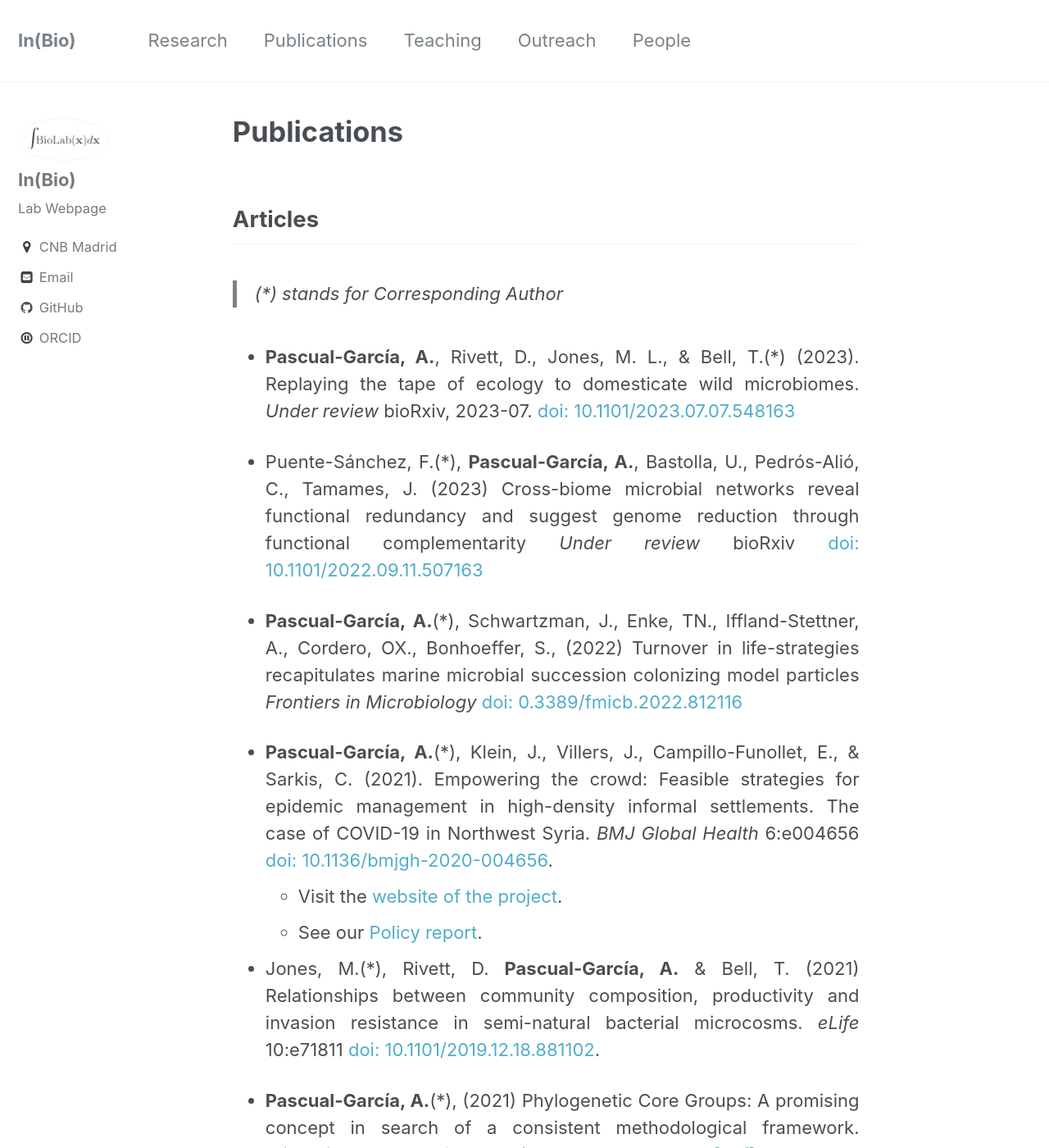
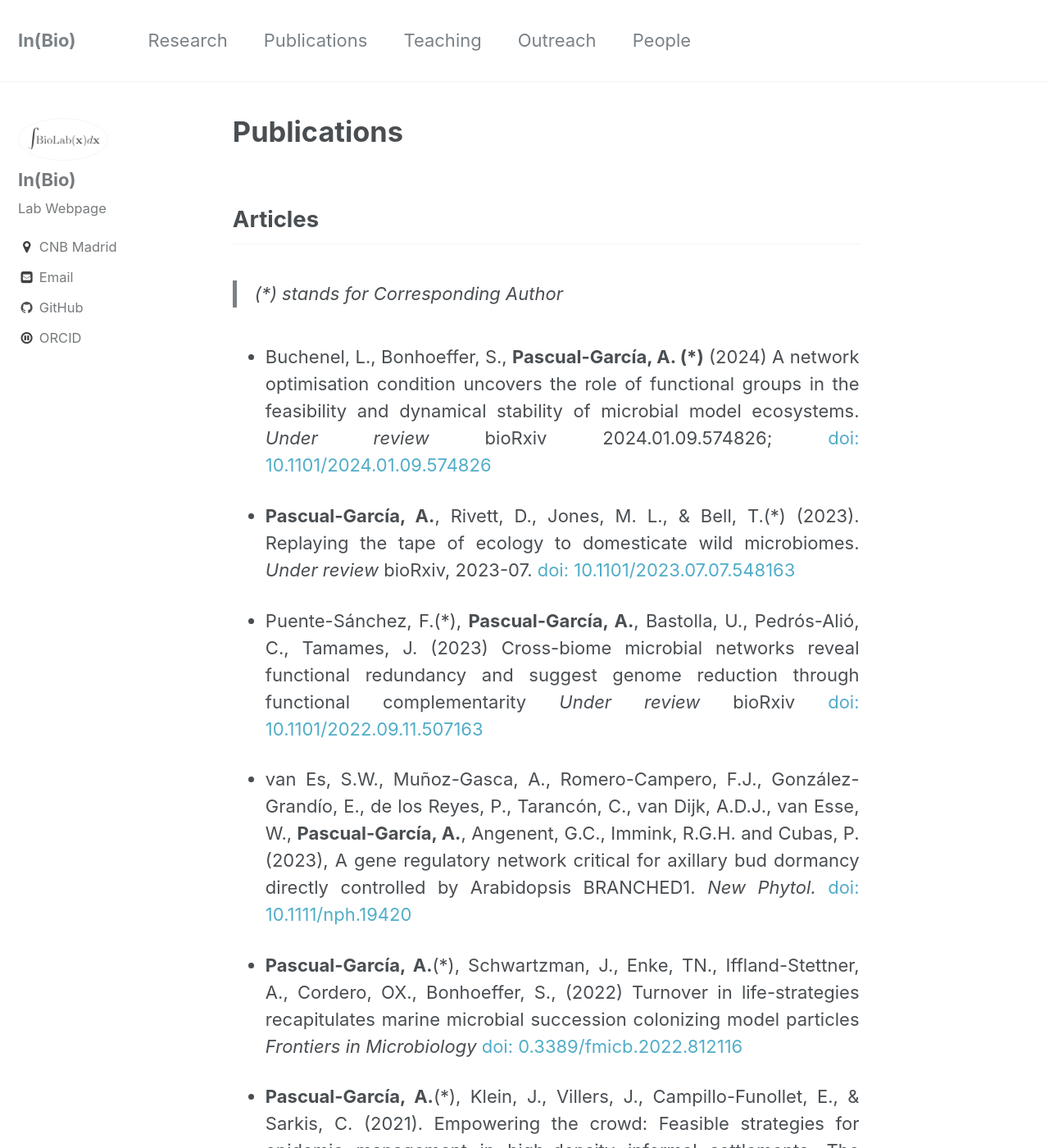
Before and after one commit to apascualgarcia/apascualgarcia.github.io, a Jekyll site: the page built from _pages/Publications.md, in a window 1280 px wide and 1400 px high. Shown: the whole window at 82% size. Built offline with Jekyll 4.4.1, drawn with Linux system fonts in a browser that asks for light colours.

Commit message:
update publications

```diff
--- a/_pages/Publications.md
+++ b/_pages/Publications.md
@@ -11,9 +11,13 @@ permalink: /_pages/Publications/
 ## Articles
 > (*) stands for Corresponding Author
 
+* Buchenel, L., Bonhoeffer, S., **Pascual-García, A. (*)** (2024) A network optimisation condition uncovers the role of functional groups in the feasibility and dynamical stability of microbial model ecosystems. _Under review_ bioRxiv 2024.01.09.574826; [doi: 10.1101/2024.01.09.574826](https://doi.org/10.1101/2024.01.09.574826)
+
 * **Pascual-García, A.**, Rivett, D., Jones, M. L., & Bell, T.(*) (2023). Replaying the tape of ecology to domesticate wild microbiomes. _Under review_ bioRxiv, 2023-07. [doi: 10.1101/2023.07.07.548163](https://doi.org/10.1101/2023.07.07.548163)
 
 * Puente-Sánchez, F.(*),  **Pascual-García, A.**, Bastolla, U., Pedrós-Alió, C., Tamames, J. (2023) Cross-biome microbial networks reveal functional redundancy and suggest genome reduction through functional complementarity _Under review_ bioRxiv [doi: 10.1101/2022.09.11.507163](https://doi.org/10.1101/2022.09.11.507163)
+
+* van Es, S.W., Muñoz-Gasca, A., Romero-Campero, F.J., González-Grandío, E., de los Reyes, P., Tarancón, C., van Dijk, A.D.J., van Esse, W., **Pascual-García, A.**, Angenent, G.C., Immink, R.G.H. and Cubas, P. (2023), A gene regulatory network critical for axillary bud dormancy directly controlled by Arabidopsis BRANCHED1. _New Phytol._  [doi: 10.1111/nph.19420](https://doi.org/10.1111/nph.19420)
 
 
 * **Pascual-García, A.**(*), Schwartzman, J., Enke, TN., Iffland-Stettner, A., Cordero, OX., Bonhoeffer, S., (2022)  Turnover in life-strategies recapitulates marine microbial succession colonizing model particles _Frontiers in Microbiology_ [doi: 0.3389/fmicb.2022.812116](https://doi.org/10.3389/fmicb.2022.812116)
```
